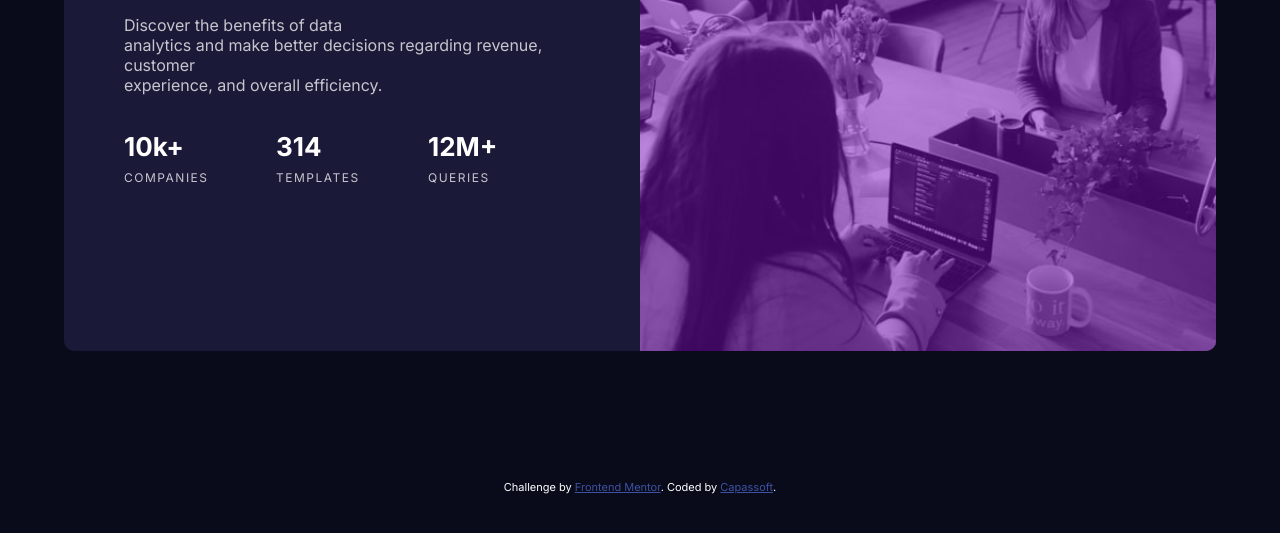
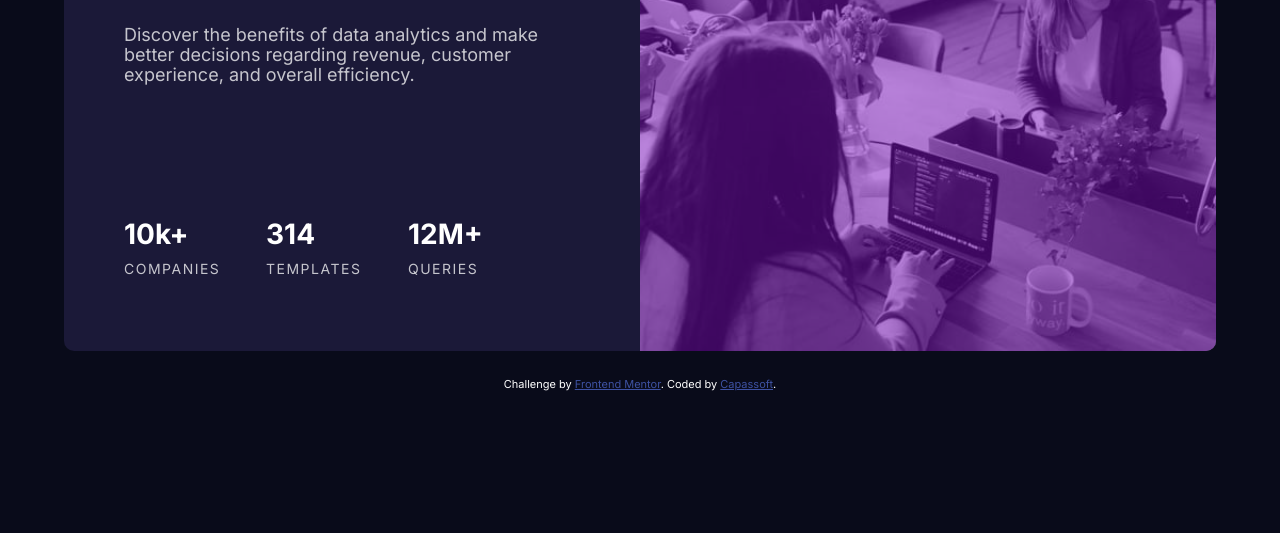
Before and after one commit to Guarito/stats-preview-card, a plain HTML site: page index.html in a window 1280 px wide. Shown: the part 253-786 px from the top of the page. Drawn offline with nearby package versions, Linux system fonts and the light colour scheme.

Commit message:
font-sizes widths>992px

```diff
--- a/index.html
+++ b/index.html
@@ -54,9 +54,9 @@
                     help your business grow.
                 </h1>
                 <p class="card__paragraph">
-                    Discover the benefits of data <br />
-                    analytics and make better decisions regarding revenue,
-                    customer <br />experience, and overall efficiency.
+                    Discover the benefits of data analytics and make better
+                    decisions regarding revenue, customer experience, and
+                    overall efficiency.
                 </p>
                 <div class="card__footer">
                     <div class="card__footer--item">
@@ -74,14 +74,13 @@
                 </div>
             </div>
         </div>
-
-        <div class="attribution">
+        <p class="attribution">
             Challenge by
             <a
                 href="https://www.frontendmentor.io?ref=challenge"
                 target="_blank"
                 >Frontend Mentor</a
             >. Coded by <a href="#">Capassoft</a>.
-        </div>
+        </p>
     </body>
 </html>
--- a/styles.css
+++ b/styles.css
@@ -79,6 +79,8 @@ p {
 }
 
 .card__text {
+    display: flex;
+    flex-direction: column;
     padding: 2rem;
     text-align: center;
 }
@@ -92,13 +94,14 @@ p {
 }
 .card__paragraph {
     color: var(--TransparentWhite);
-    /* text-align: center; */
     font-size: 1.5rem;
     line-height: 2rem;
     margin-bottom: 1rem;
+    flex-grow: 1;
 }
 .card__footer {
     display: grid;
+    flex-grow: 1;
 }
 .card__footer--item {
     display: flex;
@@ -117,12 +120,16 @@ p {
 }
 
 @media (min-width: 568px) {
+    .containerCard {
+        margin: 10% auto 2% auto;
+    }
     .card__text {
         padding: 4rem 6rem;
         text-align: left;
     }
     .card__footer {
         grid-template-columns: repeat(3, 1fr);
+        gap: 1rem;
     }
     .card__paragraph {
         text-align: left;
@@ -143,6 +150,7 @@ p {
         grid-template-columns: 1fr 1fr;
         grid-template-rows: auto;
     }
+
     .card__img {
         grid-column: 2/3;
     }
@@ -154,4 +162,21 @@ p {
         grid-column: 1/2;
         grid-row: 1/2;
     }
+    .card__paragraph {
+        margin-top: 1rem;
+    }
 }
+@media (min-width: 992px) {
+    .card__text {
+        padding: 4rem 10rem 4rem 6rem;
+    }
+    .card__paragraph {
+        font-size: 1.8rem;
+    }
+    .card__footer--item .item__title {
+        font-size: 2.8rem;
+    }
+    .card__footer--item .item__description {
+        font-size: 1.4rem;
+    }
+}
```
